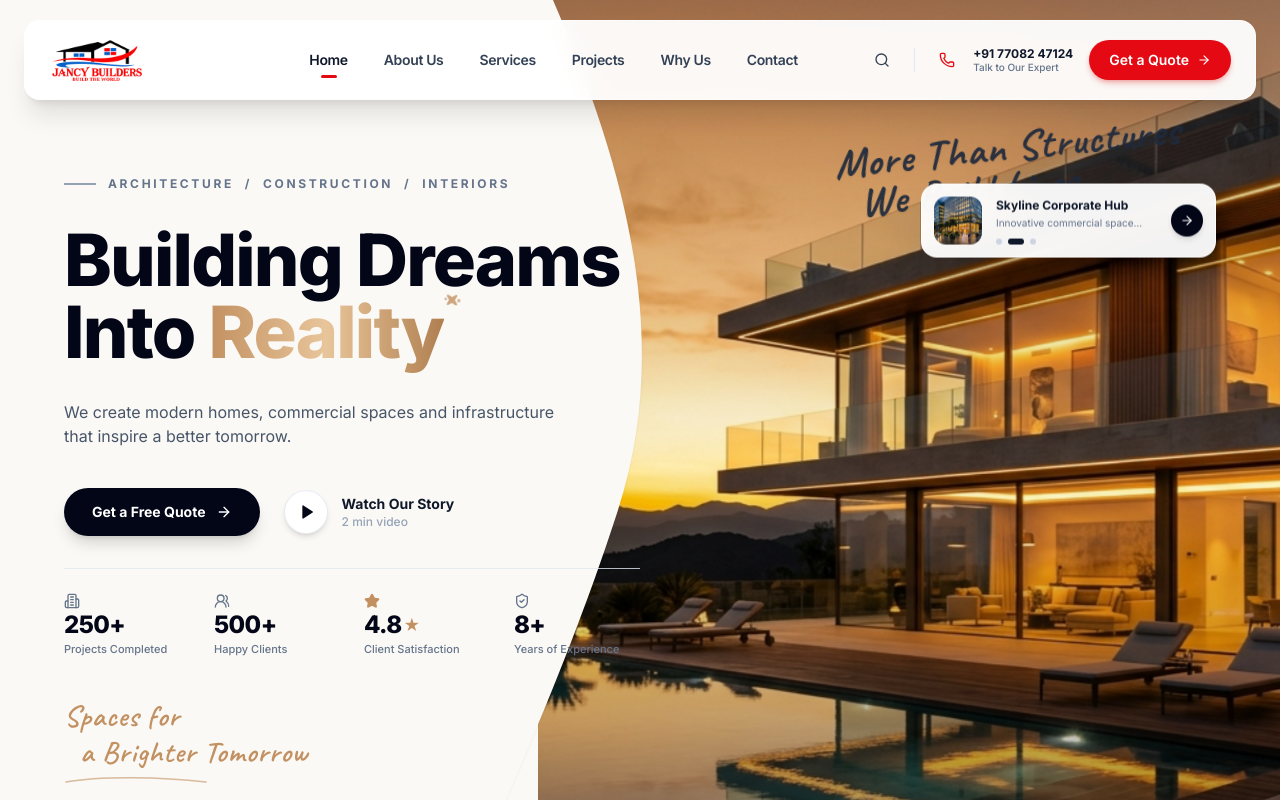
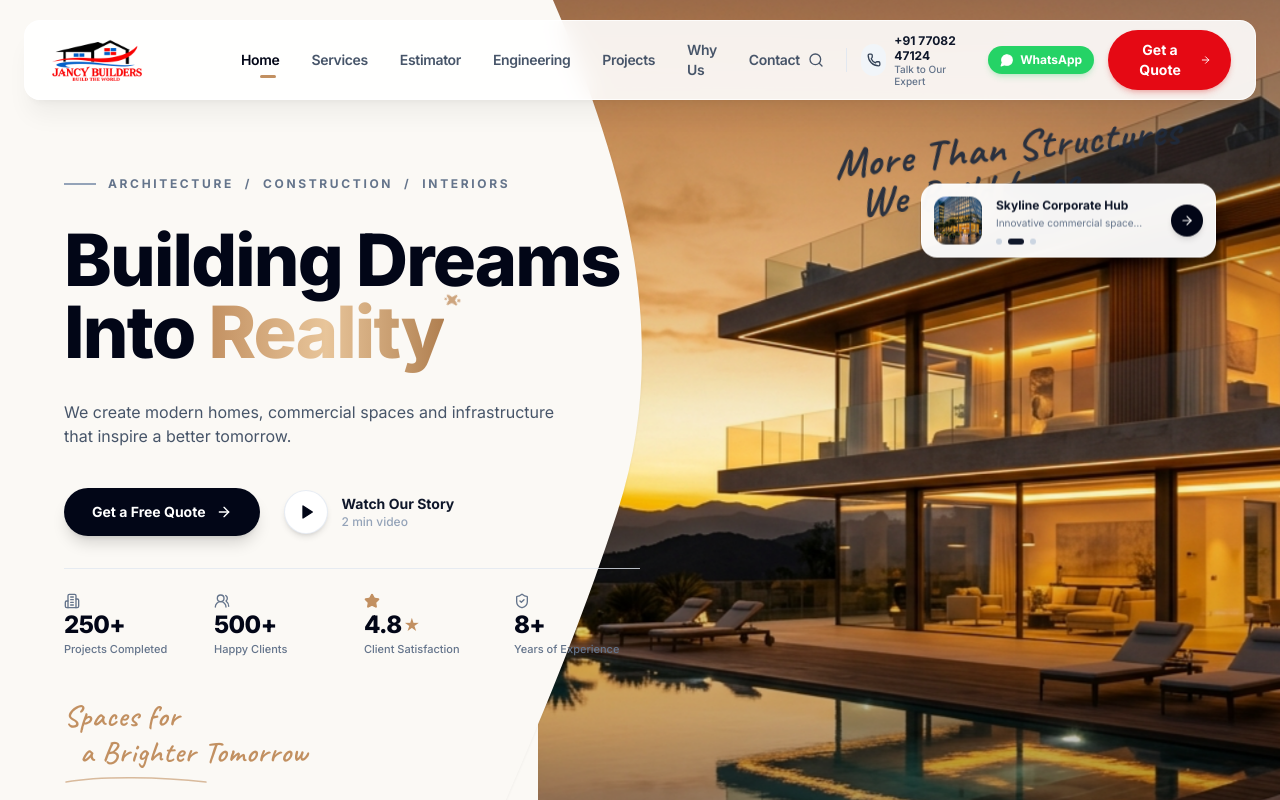
Before and after one commit to SURIYAKUMARE/Jancy-Builder, a Next.js app: page / in a window 1280 px wide. Shown: the top 800 px of the page. Built offline with nearby package versions, Linux system fonts and the light colour scheme; a web font is replaced by a local one.

Commit message:
feat: enhance Navbar with dynamic scroll glassmorphism and WhatsApp direct actions; automate WhatsApp project breakdown messaging on Quote and BOQ submissions

```diff
--- a/components/exact/FooterExact.tsx
+++ b/components/exact/FooterExact.tsx
@@ -3,13 +3,13 @@
 import React from "react";
 import Image from "next/image";
 import Link from "next/link";
-import { Facebook, Instagram, Linkedin, Youtube, MapPin, Phone, Clock, Star, ExternalLink } from "lucide-react";
+import { Facebook, Instagram, Linkedin, Youtube, MapPin, Phone, Clock, Star, ExternalLink, MessageCircle } from "lucide-react";
 
 export default function FooterExact() {
   const currentYear = new Date().getFullYear();
 
   return (
-    <footer className="w-full bg-[#0B0F19] text-slate-400 pt-10 pb-6 border-t border-slate-800/80">
+    <footer id="footer" className="w-full bg-[#0B0F19] text-slate-400 pt-10 pb-6 border-t border-slate-800/80 scroll-mt-24">
       <div className="max-w-[1440px] mx-auto px-4 sm:px-6 lg:px-8">
 
         {/* Business Credentials Grid */}
@@ -149,6 +149,16 @@ export default function FooterExact() {
             >
               <Youtube className="w-3.5 h-3.5" />
             </a>
+            <a
+              href="https://wa.me/917708247124?text=Hello%20Jancy%20Builders%2C%20I%20would%20like%20to%20discuss%20a%20construction%20project%20with%20Er.%20Sakay%20Antony%20Stalin."
+              target="_blank"
+              rel="noreferrer"
+              className="w-8 h-8 rounded-full bg-slate-800/80 hover:bg-[#25D366] text-slate-300 hover:text-white flex items-center justify-center transition-colors"
+              aria-label="WhatsApp"
+              title="Chat on WhatsApp (+91 77082 47124)"
+            >
+              <MessageCircle className="w-3.5 h-3.5 fill-current" />
+            </a>
           </div>
 
           {/* Copyright & Admin Link */}
--- a/components/exact/NavbarExact.tsx
+++ b/components/exact/NavbarExact.tsx
@@ -1,9 +1,16 @@
 "use client";
 
-import React, { useState } from "react";
+import React, { useState, useEffect } from "react";
 import Image from "next/image";
 import Link from "next/link";
-import { Search, ArrowRight, Menu, X, Phone } from "lucide-react";
+import {
+  Search,
+  ArrowRight,
+  Menu,
+  X,
+  Phone,
+  MessageCircle,
+} from "lucide-react";
 import { motion, AnimatePresence } from "framer-motion";
 
 interface NavbarExactProps {
@@ -14,26 +21,51 @@ export default function NavbarExact({ onOpenQuote }: NavbarExactProps) {
   const [mobileMenuOpen, setMobileMenuOpen] = useState(false);
   const [activeTab, setActiveTab] = useState("Home");
   const [searchOpen, setSearchOpen] = useState(false);
+  const [isScrolled, setIsScrolled] = useState(false);
+
+  // Monitor scroll for smooth floating glass transition
+  useEffect(() => {
+    const handleScroll = () => {
+      if (window.scrollY > 20) {
+        setIsScrolled(true);
+      } else {
+        setIsScrolled(false);
+      }
+    };
+    window.addEventListener("scroll", handleScroll, { passive: true });
+    return () => window.removeEventListener("scroll", handleScroll);
+  }, []);
 
   const navLinks = [
     { name: "Home", href: "#" },
-    { name: "About Us", href: "#about" },
     { name: "Services", href: "#services" },
+    { name: "Estimator", href: "#estimator" },
+    { name: "Engineering", href: "#engineering" },
     { name: "Projects", href: "#projects" },
     { name: "Why Us", href: "#process" },
-    { name: "Contact", href: "#consultation" },
+    { name: "Contact", href: "#footer" },
   ];
+
+  const whatsappMessage = encodeURIComponent(
+    "Hello Jancy Builders, I visited your website and would like to consult with Chief Engineer Er. Sakay Antony Stalin regarding a new construction project."
+  );
+  const whatsappUrl = `https://wa.me/917708247124?text=${whatsappMessage}`;
 
   return (
     <motion.header
       initial={{ y: -40, opacity: 0 }}
       animate={{ y: 0, opacity: 1 }}
       transition={{ duration: 0.7, ease: [0.16, 1, 0.3, 1] }}
-      className="absolute top-3 sm:top-5 inset-x-0 z-50 max-w-[1440px] mx-auto px-3 sm:px-6"
+      className="fixed top-3 sm:top-5 inset-x-0 z-50 max-w-[1440px] mx-auto px-3 sm:px-6 transition-all duration-300"
     >
-      {/* Floating Capsule Container from Reference Crop media_1790167543176.png */}
-      <div className="w-full bg-white/95 backdrop-blur-md rounded-2xl sm:rounded-2xl shadow-xl shadow-black/10 border border-white/60 px-4 sm:px-6 h-[72px] sm:h-20 flex items-center justify-between transition-all">
-
+      {/* Floating Capsule Container with Dynamic Scroll Glassmorphism */}
+      <div
+        className={`w-full rounded-2xl transition-all duration-300 px-4 sm:px-6 h-[72px] sm:h-20 flex items-center justify-between ${
+          isScrolled
+            ? "bg-white/95 backdrop-blur-xl shadow-2xl shadow-black/10 border border-slate-200/90"
+            : "bg-white/90 backdrop-blur-md shadow-xl shadow-black/5 border border-white/80"
+        }`}
+      >
         {/* Brand Logo */}
         <Link href="/" className="flex items-center gap-3 group focus:outline-none flex-shrink-0">
           <div className="relative h-11 w-40 sm:h-12 sm:w-48 transition-transform duration-200 group-hover:scale-[1.02]">
@@ -48,7 +80,7 @@ export default function NavbarExact({ onOpenQuote }: NavbarExactProps) {
         </Link>
 
         {/* Center Desktop Navigation */}
-        <nav className="hidden lg:flex items-center gap-7 xl:gap-9">
+        <nav className="hidden lg:flex items-center gap-6 xl:gap-8">
           {navLinks.map((link) => {
             const isActive = activeTab === link.name;
             return (
@@ -58,15 +90,15 @@ export default function NavbarExact({ onOpenQuote }: NavbarExactProps) {
                 onClick={() => setActiveTab(link.name)}
                 className={`relative py-2 text-sm font-semibold tracking-tight transition-colors duration-200 ${
                   isActive
-                    ? "text-slate-900 font-bold"
-                    : "text-slate-700 hover:text-slate-950 font-medium"
+                    ? "text-slate-950 font-bold"
+                    : "text-slate-600 hover:text-slate-950 font-medium"
                 }`}
               >
                 {link.name}
                 {isActive && (
                   <motion.span
                     layoutId="navbar-active-indicator"
-                    className="absolute bottom-0 left-1/2 -translate-x-1/2 w-4 h-[3px] bg-[#E50914] rounded-full"
+                    className="absolute bottom-0 left-1/2 -translate-x-1/2 w-4 h-[3px] bg-[#C29061] rounded-full"
                     transition={{ type: "spring", stiffness: 350, damping: 30 }}
                   />
                 )}
@@ -75,8 +107,8 @@ export default function NavbarExact({ onOpenQuote }: NavbarExactProps) {
           })}
         </nav>
 
-        {/* Right CTA Group (Search + Divider + Phone + Red Pill Button) */}
-        <div className="hidden md:flex items-center gap-4">
+        {/* Right CTA Group (Search + Divider + Phone + WhatsApp + Red Pill Button) */}
+        <div className="hidden md:flex items-center gap-3.5">
           {/* Search Trigger */}
           <div className="relative">
             {searchOpen ? (
@@ -98,7 +130,7 @@ export default function NavbarExact({ onOpenQuote }: NavbarExactProps) {
             ) : (
               <button
                 onClick={() => setSearchOpen(true)}
-                className="w-8 h-8 flex items-center justify-center rounded-full text-slate-700 hover:text-slate-900 hover:bg-gray-100 transition-colors"
+                className="w-8 h-8 flex items-center justify-center rounded-full text-slate-600 hover:text-slate-900 hover:bg-gray-100 transition-colors"
                 title="Search"
                 aria-label="Search"
               >
@@ -113,11 +145,11 @@ export default function NavbarExact({ onOpenQuote }: NavbarExactProps) {
           {/* Phone Call with "Talk to Our Expert" */}
           <a
             href="tel:+917708247124"
-            className="hidden lg:flex items-center gap-2.5 text-slate-900 hover:text-[#E50914] transition-colors group/phone"
-            title="Call Er. Stalin Antony"
+            className="hidden xl:flex items-center gap-2 text-slate-800 hover:text-[#C29061] transition-colors group/phone"
+            title="Call Er. Sakay Antony Stalin (+91 77082 47124)"
           >
-            <div className="w-8 h-8 rounded-full flex items-center justify-center text-[#E50914] group-hover/phone:scale-110 transition-transform">
-              <Phone className="w-4 h-4 stroke-[2]" />
+            <div className="w-8 h-8 rounded-full bg-slate-100 flex items-center justify-center text-slate-700 group-hover/phone:bg-[#C29061] group-hover/phone:text-white transition-colors">
+              <Phone className="w-3.5 h-3.5 stroke-[2.2]" />
             </div>
             <div className="flex flex-col text-left">
               <span className="text-xs font-bold text-slate-900 leading-tight">
@@ -129,20 +161,41 @@ export default function NavbarExact({ onOpenQuote }: NavbarExactProps) {
             </div>
           </a>
 
-          {/* Red Pill CTA Button (From Reference Crop) */}
+          {/* Direct WhatsApp Action Button */}
+          <a
+            href={whatsappUrl}
+            target="_blank"
+            rel="noopener noreferrer"
+            className="inline-flex items-center gap-1.5 bg-[#25D366] hover:bg-[#20ba5a] text-white px-3 py-1.5 rounded-full text-xs font-bold shadow-md shadow-[#25D366]/20 transition-all hover:scale-105"
+            title="Chat directly on WhatsApp"
+          >
+            <MessageCircle className="w-3.5 h-3.5 fill-current" />
+            <span className="hidden sm:inline">WhatsApp</span>
+          </a>
+
+          {/* Signature Red Pill CTA Button */}
           <motion.button
             whileHover={{ scale: 1.04 }}
             whileTap={{ scale: 0.96 }}
             onClick={onOpenQuote}
-            className="group relative inline-flex items-center gap-2 bg-[#E50914] hover:bg-[#DC2626] text-white text-xs sm:text-sm font-semibold px-5 py-2.5 rounded-full shadow-md shadow-red-600/30 transition-all duration-200"
+            className="group relative inline-flex items-center gap-2 bg-[#E50914] hover:bg-[#DC2626] text-white text-xs sm:text-sm font-bold px-5 py-2.5 rounded-full shadow-md shadow-red-600/25 transition-all duration-200"
           >
             <span>Get a Quote</span>
             <ArrowRight className="w-3.5 h-3.5 transition-transform duration-200 group-hover:translate-x-1" />
           </motion.button>
         </div>
 
-        {/* Mobile Hamburger Button */}
+        {/* Mobile Action Controls (WhatsApp + Phone + Hamburger) */}
         <div className="flex lg:hidden items-center gap-2">
+          <a
+            href={whatsappUrl}
+            target="_blank"
+            rel="noopener noreferrer"
+            className="p-2 text-white bg-[#25D366] hover:bg-[#20ba5a] rounded-full shadow-sm"
+            title="WhatsApp"
+          >
+            <MessageCircle className="w-4 h-4 fill-current" />
+          </a>
           <a
             href="tel:+917708247124"
             className="p-2 text-[#E50914] hover:bg-red-50 rounded-full"
@@ -162,9 +215,16 @@ export default function NavbarExact({ onOpenQuote }: NavbarExactProps) {
       </div>
 
       {/* Mobile Drawer Menu */}
+      <AnimatePresence>
         {mobileMenuOpen && (
-        <div className="lg:hidden mt-2 bg-white/95 backdrop-blur-md rounded-2xl shadow-2xl border border-gray-100 p-5 space-y-4 animate-fadeIn">
-          <nav className="flex flex-col space-y-2">
+          <motion.div
+            initial={{ opacity: 0, y: -10 }}
+            animate={{ opacity: 1, y: 0 }}
+            exit={{ opacity: 0, y: -10 }}
+            transition={{ duration: 0.2 }}
+            className="lg:hidden mt-2 bg-white/95 backdrop-blur-xl rounded-2xl shadow-2xl border border-slate-200 p-5 space-y-4"
+          >
+            <nav className="flex flex-col space-y-1.5">
               {navLinks.map((link) => (
                 <a
                   key={link.name}
@@ -175,8 +235,8 @@ export default function NavbarExact({ onOpenQuote }: NavbarExactProps) {
                   }}
                   className={`text-sm font-semibold py-2 px-3 rounded-xl transition-colors ${
                     activeTab === link.name
-                    ? "bg-red-50 text-[#E50914] font-bold"
-                    : "text-slate-700 hover:bg-gray-50"
+                      ? "bg-amber-50 text-[#C29061] font-bold"
+                      : "text-slate-700 hover:bg-slate-50"
                   }`}
                 >
                   {link.name}
@@ -184,14 +244,28 @@ export default function NavbarExact({ onOpenQuote }: NavbarExactProps) {
               ))}
             </nav>
 
-          <div className="pt-3 border-t border-gray-100 flex flex-col gap-2.5">
+            <div className="pt-3 border-t border-slate-100 flex flex-col gap-2.5">
+              {/* WhatsApp Button */}
+              <a
+                href={whatsappUrl}
+                target="_blank"
+                rel="noopener noreferrer"
+                className="w-full bg-[#25D366] hover:bg-[#20ba5a] text-white text-center py-2.5 rounded-full font-bold text-xs flex items-center justify-center gap-2 shadow-sm"
+              >
+                <MessageCircle className="w-4 h-4 fill-current" />
+                <span>Chat on WhatsApp (+91 77082 47124)</span>
+              </a>
+
+              {/* Call Button */}
               <a
                 href="tel:+917708247124"
                 className="w-full bg-slate-100 hover:bg-slate-200 text-slate-900 text-center py-2.5 rounded-full font-bold text-xs flex items-center justify-center gap-2"
               >
                 <Phone className="w-3.5 h-3.5 text-[#E50914]" />
-              <span>+91 77082 47124 &bull; Talk to Our Expert</span>
+                <span>Call Er. Stalin (+91 77082 47124)</span>
               </a>
+
+              {/* Quote Button */}
               <button
                 onClick={() => {
                   setMobileMenuOpen(false);
@@ -199,12 +273,13 @@ export default function NavbarExact({ onOpenQuote }: NavbarExactProps) {
                 }}
                 className="w-full bg-[#E50914] text-white text-center py-3 rounded-full font-bold text-xs shadow-md flex items-center justify-center gap-2"
               >
-              <span>Get a Quote</span>
+                <span>Get a Free Quote</span>
                 <ArrowRight className="w-3.5 h-3.5" />
               </button>
             </div>
-        </div>
+          </motion.div>
         )}
+      </AnimatePresence>
     </motion.header>
   );
 }
--- a/components/quote/QuoteModal.tsx
+++ b/components/quote/QuoteModal.tsx
@@ -1,7 +1,7 @@
 "use client";
 
 import React, { useState } from "react";
-import { X, CheckCircle2, Calculator, ArrowRight, Building, Phone, Mail, User, MapPin } from "lucide-react";
+import { X, CheckCircle2, Calculator, ArrowRight, Building, Phone, Mail, User, MapPin, MessageCircle } from "lucide-react";
 
 interface QuoteModalProps {
   isOpen: boolean;
@@ -30,10 +30,29 @@ export default function QuoteModal({ isOpen, onClose }: QuoteModalProps) {
 
   const estimatedTotal = areaSqFt * rates[packageTier];
   const formattedEstimate = (estimatedTotal / 10000000).toFixed(2); // In Crores
+  const formattedLakhs = Math.round(estimatedTotal / 100000);
+
+  const getWhatsappUrl = () => {
+    const whatsappMessage = `🏗️ *New Project Quote Request - Jancy Builders*
+---------------------------------------------
+👤 *Client Name:* ${name || "Valued Client"}
+📱 *Phone Number:* ${phone}
+📍 *Project Location:* ${location || "Not specified"}
+🏛️ *Project Typology:* ${projectType}
+📐 *Built-Up Area:* ${areaSqFt.toLocaleString()} sq.ft
+🏢 *Floors:* ${floors}
+⭐ *Specification Package:* ${packageTier.toUpperCase()}
+💰 *Estimated Budget:* ₹${formattedEstimate} Crores (Approx. ₹${formattedLakhs} Lakhs)
+
+Hello Er. Sakay Antony Stalin, I have submitted a consultation request through the Jancy Builders website. Please review and get in touch with me.`;
+    return `https://wa.me/917708247124?text=${encodeURIComponent(whatsappMessage)}`;
+  };
 
   const handleSubmit = async (e: React.FormEvent) => {
     e.preventDefault();
     setIsSubmitting(true);
+
+    const whatsappUrl = getWhatsappUrl();
 
     try {
       const res = await fetch("/api/quote", {
@@ -56,8 +75,14 @@ export default function QuoteModal({ isOpen, onClose }: QuoteModalProps) {
       }
     } catch (err) {
       console.error("Quote submission error:", err);
+      // Still set a client-side ID so the user is confirmed and WhatsApp fires
+      setSubmittedQuoteId("JB-" + Math.floor(100000 + Math.random() * 900000));
     } finally {
       setIsSubmitting(false);
+      // Automatically send message on WhatsApp
+      if (typeof window !== "undefined") {
+        window.open(whatsappUrl, "_blank");
+      }
     }
   };
 
@@ -99,12 +124,25 @@ export default function QuoteModal({ isOpen, onClose }: QuoteModalProps) {
             <p className="text-xs text-slate-400 max-w-md mx-auto">
               Our Chief Structural Architect will contact you at <strong className="text-slate-200">{phone}</strong> within 24 hours with a comprehensive site evaluation and detailed BOQ breakdown.
             </p>
-            <button
-              onClick={onClose}
-              className="mt-4 px-6 py-2.5 rounded-xl bg-yellow-500 hover:bg-yellow-400 text-slate-950 font-bold text-xs uppercase tracking-wider"
-            >
-              Close
-            </button>
+
+            {/* Direct WhatsApp Open Button */}
+            <div className="pt-2 flex flex-col sm:flex-row items-center justify-center gap-3">
+              <a
+                href={getWhatsappUrl()}
+                target="_blank"
+                rel="noopener noreferrer"
+                className="w-full sm:w-auto inline-flex items-center justify-center gap-2 px-6 py-3 rounded-xl bg-[#25D366] hover:bg-[#20ba5a] text-white font-bold text-xs uppercase tracking-wider shadow-lg shadow-[#25D366]/25 transition-all hover:scale-105"
+              >
+                <MessageCircle className="w-4 h-4 fill-current" />
+                <span>Chat on WhatsApp Directly</span>
+              </a>
+              <button
+                onClick={onClose}
+                className="w-full sm:w-auto px-6 py-3 rounded-xl bg-slate-800 hover:bg-slate-700 text-slate-200 font-bold text-xs uppercase tracking-wider"
+              >
+                Close
+              </button>
+            </div>
           </div>
         ) : (
           /* Form Screen */
--- a/components/sections/EstimatorSection.tsx
+++ b/components/sections/EstimatorSection.tsx
@@ -90,6 +90,41 @@ export default function EstimatorSection({ onOpenQuote }: EstimatorSectionProps)
   const mepLakhs = Math.round((totalCost * 0.20) / 100000);
   const interiorLakhs = Math.round((totalCost * 0.25) / 100000);
   const facadeLakhs = Math.round((totalCost * 0.10) / 100000);
+
+  // Automatically compose and send WhatsApp message with full configuration
+  const handleRequestBOQ = () => {
+    const typologyName = typologies.find((t) => t.id === typology)?.name || "Luxury Villa";
+    const packageName = packages.find((p) => p.id === packageType)?.name || "Ultra Craft";
+    const packageRate = packages.find((p) => p.id === packageType)?.rate || "₹4,400/sq.ft";
+
+    const message = `🏗️ *Turnkey Construction Estimate Request*
+*Jancy Builders — BUILD THE WORLD*
+---------------------------------------
+📌 *Architectural Typology:* ${typologyName}
+📐 *Built-Up Area:* ${areaSqFt.toLocaleString()} sq.ft
+💎 *Specification Package:* ${packageName} (${packageRate})
+💰 *Estimated Turnkey Investment:* ₹${costInCrores} Crores (Approx. ₹${costInLakhs} Lakhs)
+
+📊 *Category Cost Breakdown:*
+• Civil & Skeleton (45%): ₹${civilLakhs} Lakhs
+• MEP Services (20%): ₹${mepLakhs} Lakhs
+• Interiors & Tiles (25%): ₹${interiorLakhs} Lakhs
+• Facade & Landscaping (10%): ₹${facadeLakhs} Lakhs
+
+✅ *Guaranteed Inclusions:*
+• Soil Testing, RCC Raft & Fe550D TMT
+• 100% On-Time Delivery Guarantee
+• Complete Project Management & 3D BIM MEP
+
+Hello Er. Sakay Antony Stalin, I configured this project on the Jancy Builders website and would like to receive the full BOQ breakdown and schedule a direct site consultation.`;
+
+    const encoded = encodeURIComponent(message);
+    const whatsappUrl = `https://wa.me/917708247124?text=${encoded}`;
+    if (typeof window !== "undefined") {
+      window.open(whatsappUrl, "_blank");
+    }
+    onOpenQuote();
+  };
 
   return (
     <section id="estimator" className="relative py-20 lg:py-28 bg-[#FAF8F5] overflow-hidden">
@@ -455,7 +490,7 @@ export default function EstimatorSection({ onOpenQuote }: EstimatorSectionProps)
                 <motion.button
                   whileHover={{ scale: 1.02 }}
                   whileTap={{ scale: 0.98 }}
-                  onClick={onOpenQuote}
+                  onClick={handleRequestBOQ}
                   className="w-full inline-flex items-center justify-center gap-2 bg-[#C29061] hover:bg-[#b58354] text-slate-950 font-bold text-xs sm:text-sm py-3.5 px-5 rounded-full shadow-lg shadow-[#C29061]/20 transition-all duration-200"
                 >
                   <span>Request Comprehensive BOQ Estimate</span>
@@ -491,15 +526,13 @@ export default function EstimatorSection({ onOpenQuote }: EstimatorSectionProps)
                   >
                     <Phone className="w-3.5 h-3.5" />
                   </a>
-                  <a
-                    href="https://wa.me/917708247124?text=Hi%20Jancy%20Builders%2C%20I%20would%20like%20to%20discuss%20my%20construction%20project%20cost%20estimate."
-                    target="_blank"
-                    rel="noopener noreferrer"
-                    className="w-8 h-8 rounded-full bg-[#25D366] hover:bg-[#20ba5a] text-white flex items-center justify-center transition-colors shadow-sm"
-                    title="Chat on WhatsApp (+91 77082 47124)"
+                  <button
+                    onClick={handleRequestBOQ}
+                    className="w-8 h-8 rounded-full bg-[#25D366] hover:bg-[#20ba5a] text-white flex items-center justify-center transition-colors shadow-sm cursor-pointer"
+                    title="Send Project Estimate via WhatsApp (+91 77082 47124)"
                   >
                     <MessageCircle className="w-3.5 h-3.5 fill-current" />
-                  </a>
+                  </button>
                 </div>
               </div>
 
```
Lines whose indentation alone changed are shown as unchanged.
